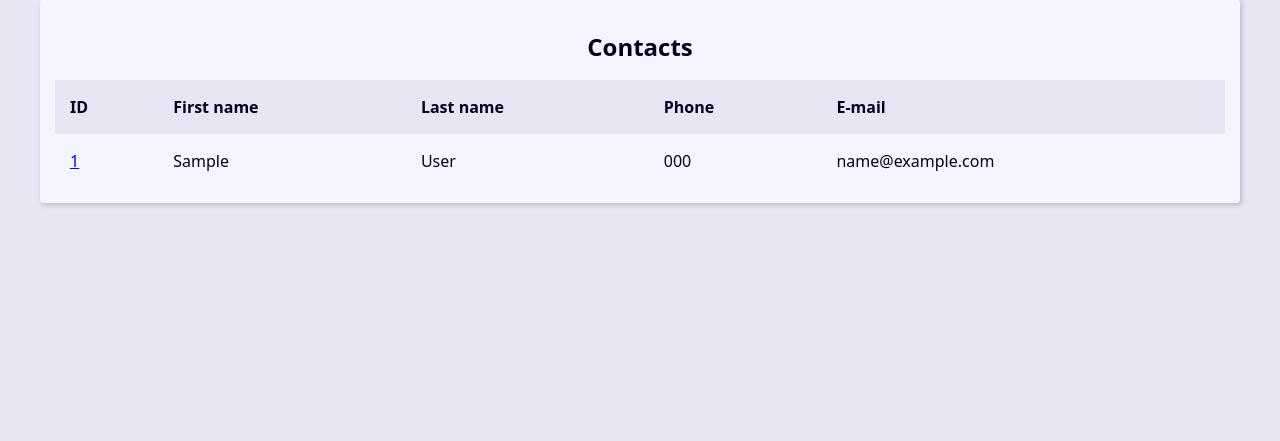
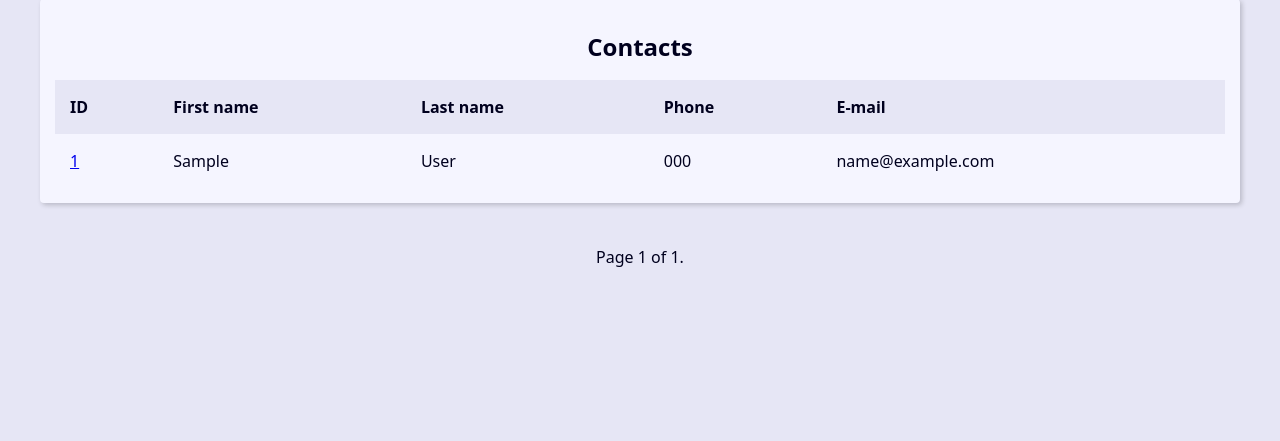
Before and after one commit to Franklin-10/python-agenda, a Django app: page / in a window 1280 px wide. Shown: the part 318-759 px from the top of the page. Run offline with Django 5.2, Linux system fonts and the light colour scheme; tables that the repository leaves empty hold one stand-in row (values such as "Sample post").

Commit message:
Adicionando paginação

```diff
--- a/base_templates/global/base.html
+++ b/base_templates/global/base.html
@@ -9,6 +9,7 @@
   <main class='content'>
     {% block content %}{% endblock content %}
   </main>
+  {% include "global/partials/_pagination.html" %}
 </body>
 
 </html>
--- /dev/null
+++ b/base_templates/global/partials/_pagination.html
@@ -0,0 +1,19 @@
+{% if page_obj %}
+  <div class="pagination">
+      <span class="step-links">
+          {% if page_obj.has_previous %}
+              <a href="?page=1&q={{request.GET.q.strip}}">&laquo; first</a>
+              <a href="?page={{ page_obj.previous_page_number }}&q={{request.GET.q.strip}}">previous</a>
+          {% endif %}
+
+          <span class="current">
+              Page {{ page_obj.number }} of {{ page_obj.paginator.num_pages }}.
+          </span>
+
+          {% if page_obj.has_next %}
+              <a href="?page={{ page_obj.next_page_number }}&q={{request.GET.q.strip}}">next</a>
+              <a href="?page={{ page_obj.paginator.num_pages }}&q={{request.GET.q.strip}}">last &raquo;</a>
+          {% endif %}
+      </span>
+  </div>
+{% endif %}
--- a/contact/templates/contact/index.html
+++ b/contact/templates/contact/index.html
@@ -1,7 +1,7 @@
 {% extends "global/base.html" %}
 
 {% block content %}
-{% if contacts %}
+{% if page_obj %}
   <div class="responsive-table">
     <table class="contacts-table">
       <caption class="table-caption">
@@ -17,7 +17,7 @@
         </tr>
       </thead>
       <tbody>
-        {% for contact in contacts %}
+        {% for contact in page_obj %}
           <tr class="table-row">
             <td class="table-cel">
               <a href="{% url "contact:contact" contact.id %}" class="table-links">{{contact.id}}</a>
--- a/contact/views/contact_views.py
+++ b/contact/views/contact_views.py
@@ -1,18 +1,21 @@
 from django.shortcuts import render, get_object_or_404, redirect
 from django.db.models import Q
 from contact.models import Contact
-from django.http import Http404
+from django.core.paginator import Paginator
 
 # Create your views here.
 
 def index(request):
     contacts = Contact.objects \
         .filter(show=True) \
-        .order_by('-id')[0:10]
+        .order_by('-id')
 
-    print(contacts.query)
+    paginator = Paginator(contacts, 10)
+    page_number = request.GET.get("page")
+    page_obj = paginator.get_page(page_number)
+
     context = {
-        'contacts': contacts,
+        'page_obj': page_obj,
         'site_title': 'Contatos -'
     }
     return render(
@@ -30,9 +33,12 @@ def search(request):
         .filter(Q(first_name__icontains=search_value) | Q(last_name__icontains=search_value) | Q(phone__icontains=search_value) | Q(email__icontains=search_value),) \
         .order_by('-id')
 
-    print(contacts.query)
+    paginator = Paginator(contacts, 10)
+    page_number = request.GET.get("page")
+    page_obj = paginator.get_page(page_number)
+
     context = {
-        'contacts': contacts,
+        'page_obj': page_obj,
         'site_title': 'Search -'
     }
     return render(
```
